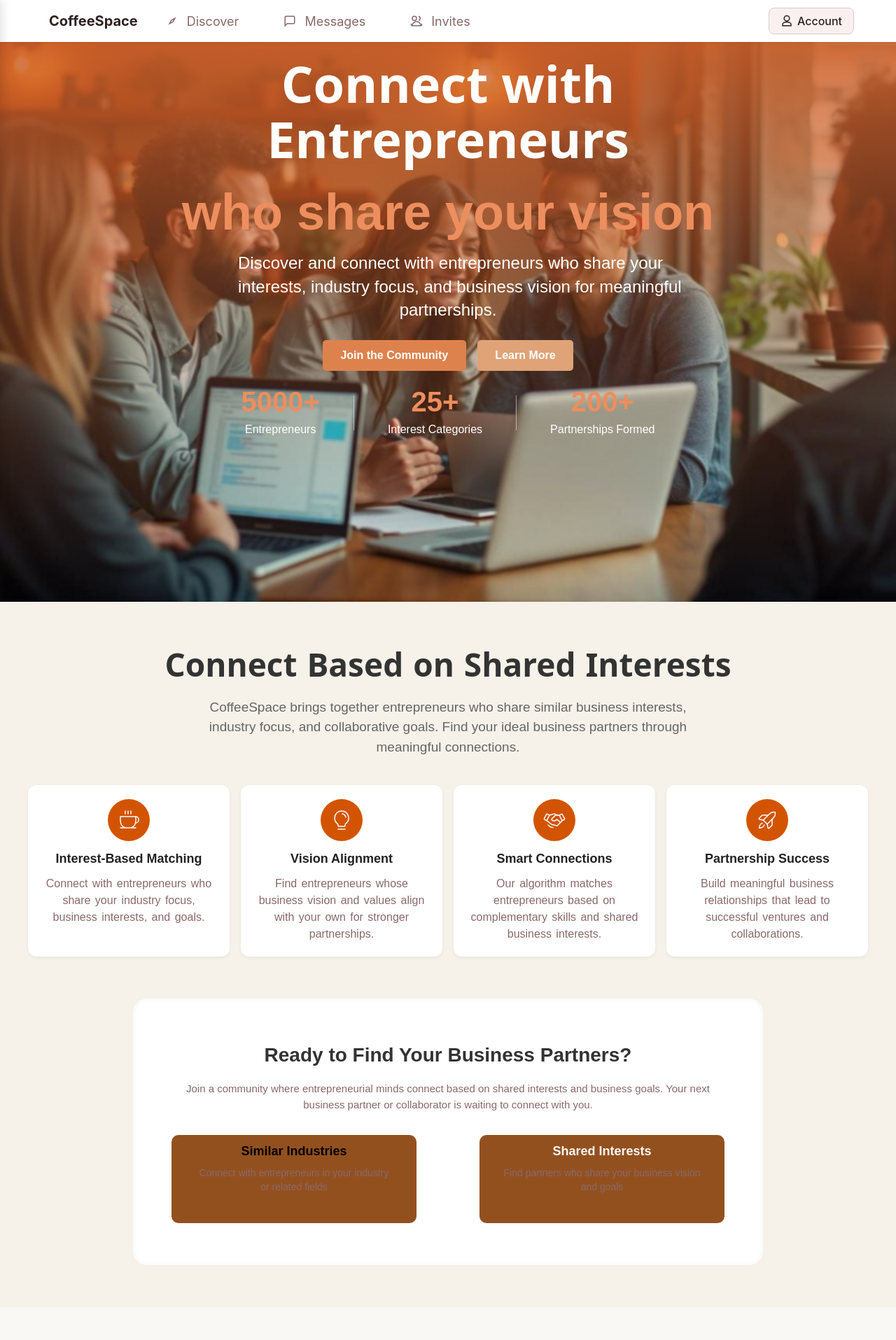
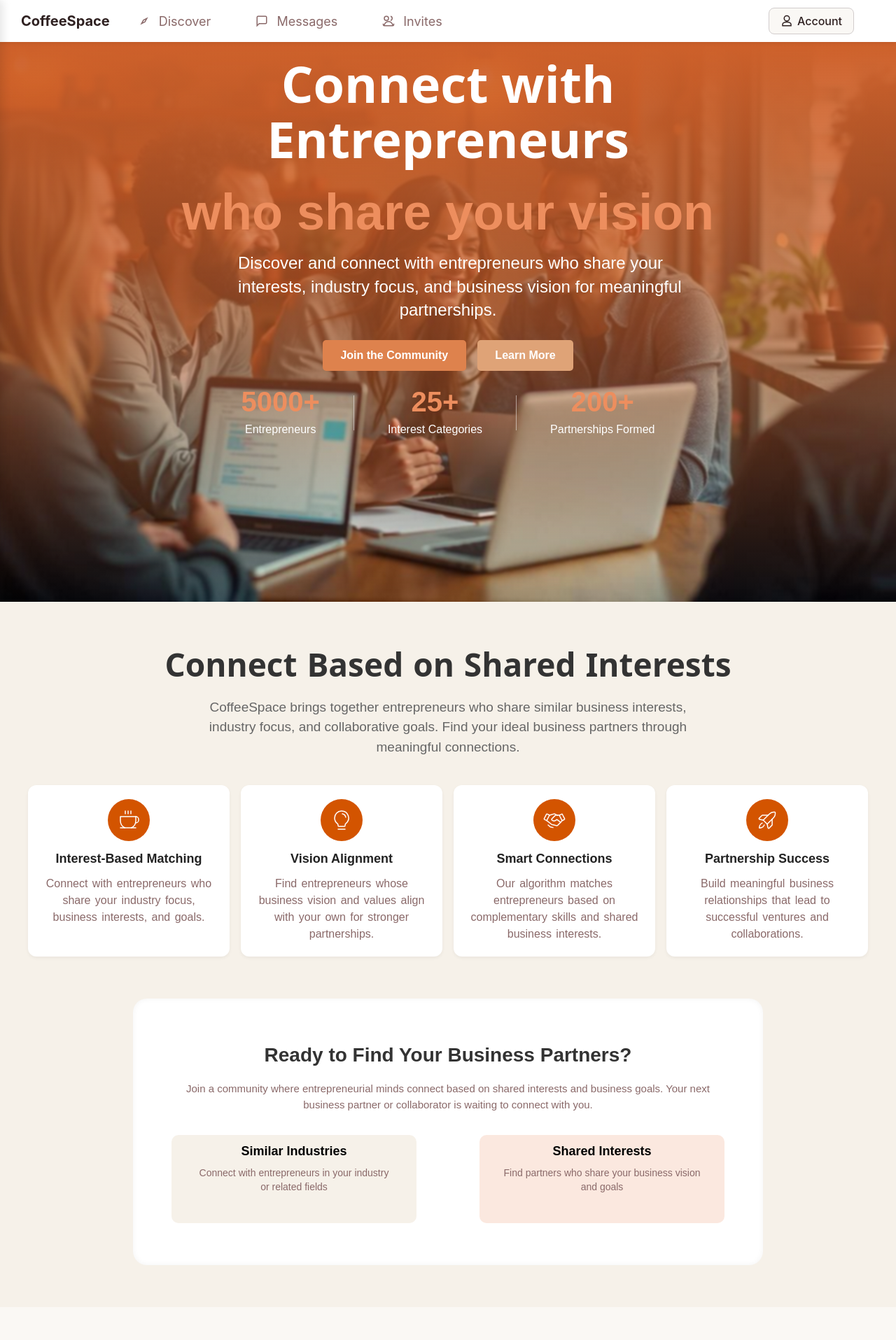
Before and after one commit to NarasimmanVIT/CoffeeSpace, a React (Vite) app: page / in a window 1280 px wide. Shown: the top 1915 px of the page at 70% size. Built offline with nearby package versions, Linux system fonts and the light colour scheme.

Commit message:
navbar changes

```diff
--- a/src/components/ConnectSection.css
+++ b/src/components/ConnectSection.css
@@ -101,11 +101,13 @@
   padding: 16px;
   border-radius: 12px;
   text-align: center;
+  /* background-color: #F6F0E8; */
 }
 
 .connect-btn h4{
     font-size: 18px;
     margin-bottom: 8px;
+    color: black;
 }
 .connect-btn p{
     font-size: 14px;
@@ -113,19 +115,49 @@
     line-height: 1.4;
 }
 
-.similar-btn,
+.connect-btn.similar-btn:hover {
+   background-color: #F6F1E9;
+}
+
+.connect-btn.interest-btn:hover{
+  background-color: #FBE8DF;
+}
+
+.connect-btn.similar-btn {
+  background-color: #F6F1E9;
+  max-width: 350px;
+  margin: 0 auto;
+
+}
+
+.connect-btn.interest-btn {
+  background-color: #FBE8DF;
+  max-width: 350px;
+  margin: 0 auto;
+
+}
+/* .similar-btn,
 .interest-btn {
   background-color: #F6F0E8;
+  /* border: 1px solid #bde0fe;
+  max-width: 350px;
+  /* margin-left: 40px;
+  margin: 0 auto;
+} */
+/* .similar-btn {
+  background-color: #d02525;
   color: black;
-  /* border: 1px solid #bde0fe; */
   max-width: 350px;
-  /* margin-left: 40px; */
   margin: 0 auto;
+} */
+
+/* .similar-btn h4 {
+     color: black;;
 }
 
-.similar-btn h4 {
-     color: black;;
-}
+.interest-btn h4 {
+  color: black;
+} */
 
 /* .interest-btn {
   background-color: #FBE8DF;
@@ -133,7 +165,7 @@
   /* border: 1px solid #f4acae;
   max-width: 350px;
   margin-right: 40px;
-} */
+}  */
 
 .connect-btn:hover {
   box-shadow: 0 4px 10px rgba(0,0,0,0.1);
--- a/src/components/HeroSection.css
+++ b/src/components/HeroSection.css
@@ -42,13 +42,12 @@ body{
   height: 100%;
   background: linear-gradient(
     to bottom,
-    rgba(206, 97, 43, 0.9),
-    rgba(206, 97, 43, 0.3),
+    rgba(206, 97, 43, 1),
+    rgba(206, 97, 43, 0.6),
     transparent
   );
   backdrop-filter: blur(1px);
   z-index: 1;
-  pointer-events: none;
 }
 
 /* hero content */
--- a/src/components/Navbar.css
+++ b/src/components/Navbar.css
@@ -5,14 +5,14 @@ body, html{
 }
 .navbar {
   height: 60px;
-  background-color: rgba(255, 255, 255, 0);
+  background-color: rgba(255, 255, 255, 0.8);
   display: flex;
   align-items: center;
   justify-content: space-between;
   padding: 0 30px;
   font-family: sans-serif;
   font-size: 16px;
-  box-shadow: 0 1px 3px rgba(0, 0, 0, 0.1);
+  box-shadow: 0 1px 6px rgba(0, 0, 0, 0.1);
   width: 100%;
   margin: 0 auto;
   position: fixed;
@@ -21,8 +21,8 @@ body, html{
   font-family:  -apple-system, BlinkMacSystemFont, 'Segoe UI', Roboto, Oxygen, Ubuntu, Cantarell, sans-serif;
   transition: background-color 0.3s ease ;
   backdrop-filter: none;
-  backdrop-filter: blur(4px);
-  -webkit-backdrop-filter: blur(4px);
+  backdrop-filter: blur(5px);
+  -webkit-backdrop-filter: blur(5px);
   transition: all 0.3s ease;
 }
 
@@ -36,7 +36,7 @@ body, html{
   font-weight: bold;
   font-size: 20px;
   color: #2f2121;
-  margin-left: 40px;
+  /* margin-left: 40px; */
   /* white-space: nowrap;
   overflow: hidden;
   text-overflow: ellipsis;
@@ -76,20 +76,28 @@ body, html{
   padding: 6px 16px;
   border: 1px solid #d1cccc;
   border-radius: 1dvb;
-  background-color: rgb(251, 240, 240);
+  background-color: #faf8f5;
   color: #2f2121;
   font-weight: 500;
   cursor: pointer;
   transition: background-color 0.2ease;
   display: flex;
 }
-.navbar-account:hover{
+/* .navbar-account:hover{
     background-color: #f0f0f0
-}
+} */
 .navbar-links a{
     display: flex;
     align-items: center;
     gap: 6px;
+}
+
+.active-nav-link {
+  background-color: #93501F !important;
+  color: white !important;
+}
+.active-nav-link svg  {
+  stroke: white;
 }
 .icon{
     display: flex;
--- a/src/components/Navbar.jsx
+++ b/src/components/Navbar.jsx
@@ -2,6 +2,8 @@ import React, { useEffect, useState } from "react";
 import "./Navbar.css";
 import { Link } from "react-router-dom";
 import { Users, ChatCircle, PaperPlaneTilt, SignIn } from "phosphor-react";
+import { useLocation } from "react-router-dom";
+import { NavLink } from "react-router-dom";
 
 const Navbar = () => {
   const [isScrolled, setIsScrolled] = useState(false);
@@ -23,6 +25,8 @@ const Navbar = () => {
 
   const [isAccountDropdownOpen, setIsAccountDropdownOpen] = useState(false);
 
+  const location =useLocation();
+
   return (
     <>
     <nav className={`navbar ${isScrolled ? "scrolled" : ""}`}>
@@ -40,7 +44,7 @@ const Navbar = () => {
         {/* desktop */}
 
         <div className="navbar-links">
-          <Link to="/discover">
+          <Link to="/discover" className={location.pathname ==="/discover" ? "active-nav-link" : ""}>
             <span className="icon">
               <svg xmlns="http://www.w3.org/2000/svg" width="18" height="18" fill="none" stroke="#8a6969" strokeWidth="2" viewBox="0 0 24 24">
                 <path d="M13.5 13.5L17 7l-6.5 3.5L7 17l6.5-3.5z"/>
@@ -48,7 +52,7 @@ const Navbar = () => {
             </span>
             Discover
           </Link>
-          <Link to="/messages">
+          <Link to="/messages" className={location.pathname ==="/messages" ? "active-nav-link" : ""}>
             <span className="icon">
               <svg xmlns="http://www.w3.org/2000/svg" width="18" height="18" fill="none" stroke="#8a6969" strokeWidth="2" viewBox="0 0 24 24">
                 <path d="M21 15a2 2 0 0 1-2 2H7l-4 4V5a2 2 0 0 1 2-2h14a2 2 0 0 1 2 2z"/>
@@ -56,14 +60,14 @@ const Navbar = () => {
             </span>
             Messages
           </Link>
-          <a href="#">
+          <Link to="/invites" className={location.pathname ==="/invites" ? "active-nav-link" : ""}>
             <span className="icon">
               <svg xmlns="http://www.w3.org/2000/svg" width="18" height="18" fill="none" stroke="#8a6969" strokeWidth="2" viewBox="0 0 24 24">
                 <path d="M22 16.92V19a2 2 0 0 1-2 2H4a2 2 0 0 1-2-2v-2.08M16 3.13a4 4 0 0 1 0 7.75M12 7a4 4 0 1 1-8 0 4 4 0 0 1 8 0Zm8 14a8 8 0 0 0-16 0"/>
               </svg>
             </span>
             Invites
-          </a>
+          </Link>
         </div>
 
         <div className="navbar-account" onClick={() => setIsAccountDropdownOpen(! isAccountDropdownOpen)}>
@@ -101,23 +105,23 @@ const Navbar = () => {
 
       <div className={`mobile-menu ${isMobileMenuOpen ? "open" : ""}`}>
         <div className="close-icon" onClick={toggleMenu}>X</div>
-        <a href="#">
+        <Link to="/discover">
             <Users size={22} color="#8a6969" style={{ marginRight: "8px" }} />
           Discover
-          </a>
-        <a href="#">
+          </Link>
+        <Link to="/messages">
              <ChatCircle size={22} color="#8a6969" style={{ marginRight: "8px" }} />
           Messages
-          </a>
-        <a href="#">
+          </Link>
+        <Link to="#">
                  <PaperPlaneTilt size={22} color="#8a6969" style={{ marginRight: "8px" }} />
           Invites
-          </a>
-        <a href="#">
+          </Link>
+        <Link to="/login">
           <SignIn size={22} color="#8a6969" style={{ marginRight: "8px" }} />
           Login
-          </a>
-        <a href="#">Sign Up</a>
+          </Link>
+        <Link to="/signup">Sign Up</Link>
       </div>
 
        {isMobileMenuOpen && <div className="menu-overlay" onClick={toggleMenu}></div>}
```
Also changed, not shown: src/api/axiosInstance.js (added, +10 -0 lines).
